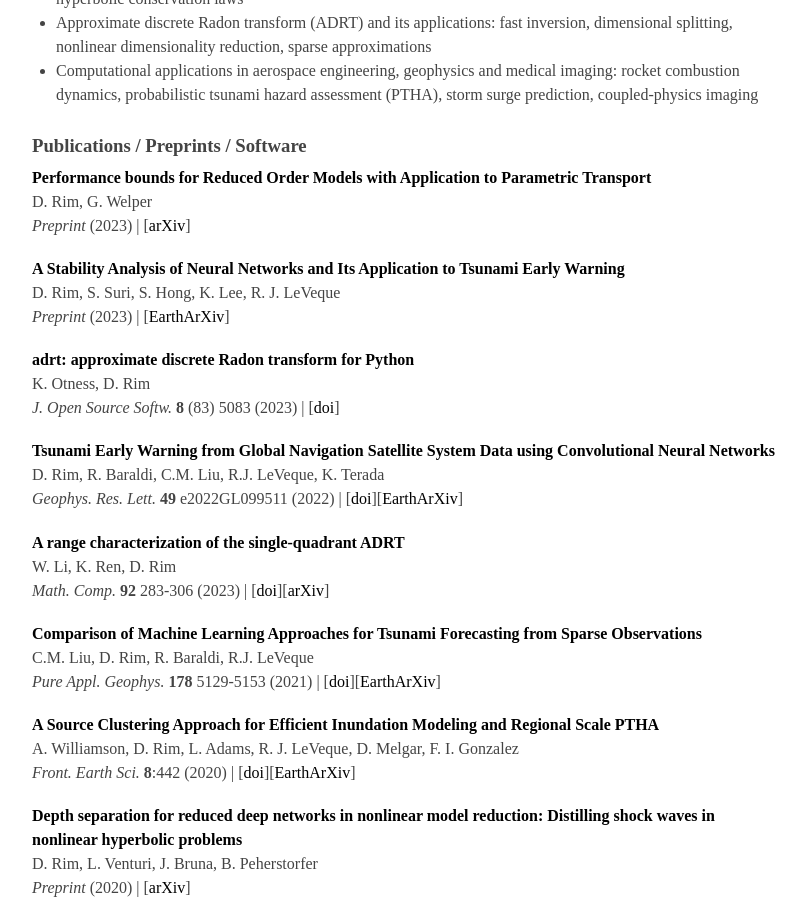
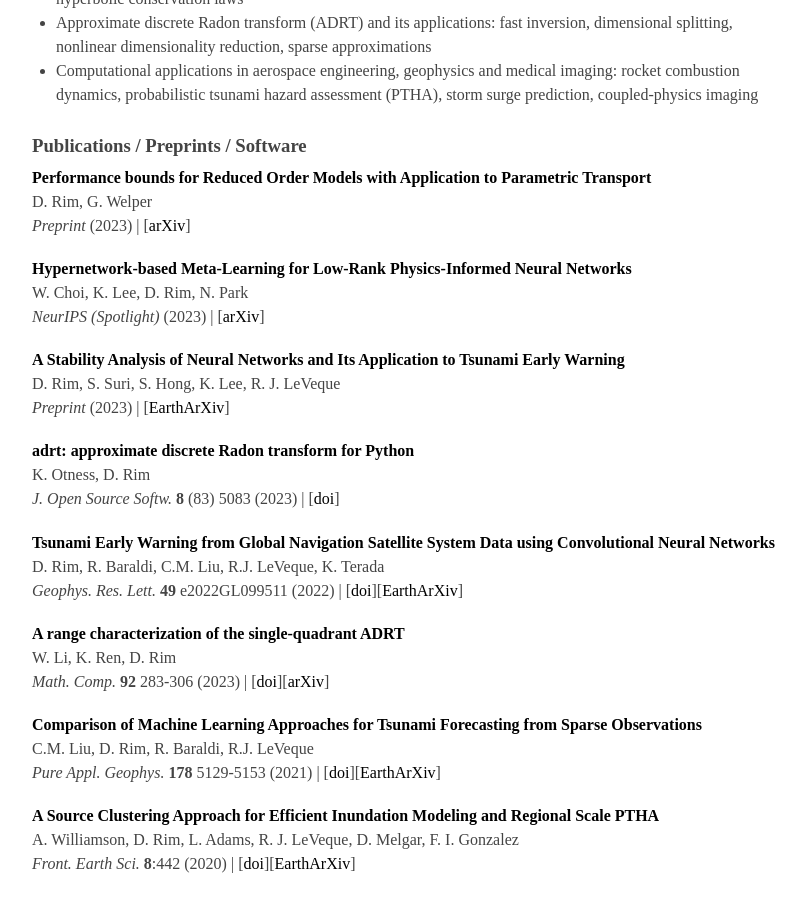
Before and after one commit to dsrim/dsrim.github.io, a Jekyll site: the page built from index.md, in a window 1280 px wide and 900 px high, scrolled down 509 px. Shown: the whole window, without its empty margins (232-1038 px from the left). Built offline with Jekyll 4.4.1, drawn with Linux system fonts in a browser that asks for light colours; some of the changed text lies outside the part shown.

Commit message:
update pub and people

```diff
--- a/_includes/listtwocol.html
+++ b/_includes/listtwocol.html
@@ -1,7 +1,7 @@
 <div class="listtwocol">
     <ul>
     {% for person in include.people %}
-    <li> <a href="{{ person.webpage }}">{{person.name}}</a> </li>
+    {% if person.webpage %}<li> <a href="{{ person.webpage }}">{{person.name}}</a> </li>{% else %}<li>{{person.name}}</li>{% endif %}
     {% endfor %}
     </ul>
 </div>
--- a/index.md
+++ b/index.md
@@ -51,8 +53,8 @@
     - name:     "Karl Otness"
       webpage:  "https://www.karlotness.com/"
 
-    - name:     "Benjamin Peherstorfer"
-      webpage:  "https://cims.nyu.edu/~pehersto"
+    - name:     "Noseong Park"
+      webpage:  "https://sites.google.com/view/npark"
 
     - name:     "Kui Ren"
       webpage:  "http://www.columbia.edu/~kr2002"
@@ -86,6 +88,12 @@
       author:   "D. Rim, G. Welper"
       journal:  "Preprint"
       arxiv:    "https://arxiv.org/abs/2310.14391"
+      year:     "2023"
+
+    - title:    "Hypernetwork-based Meta-Learning for Low-Rank Physics-Informed Neural Networks"
+      author:   "W. Choi, K. Lee, D. Rim, N. Park"
+      journal:  "NeurIPS (Spotlight)"
+      arxiv:    "https://arxiv.org/abs/2310.09528"
       year:     "2023"
 
     - title:    "A Stability Analysis of Neural Networks and Its Application to Tsunami Early Warning"
```
Also changed, not shown: other parts of index.md (+2 -0 lines), 4 other files.
